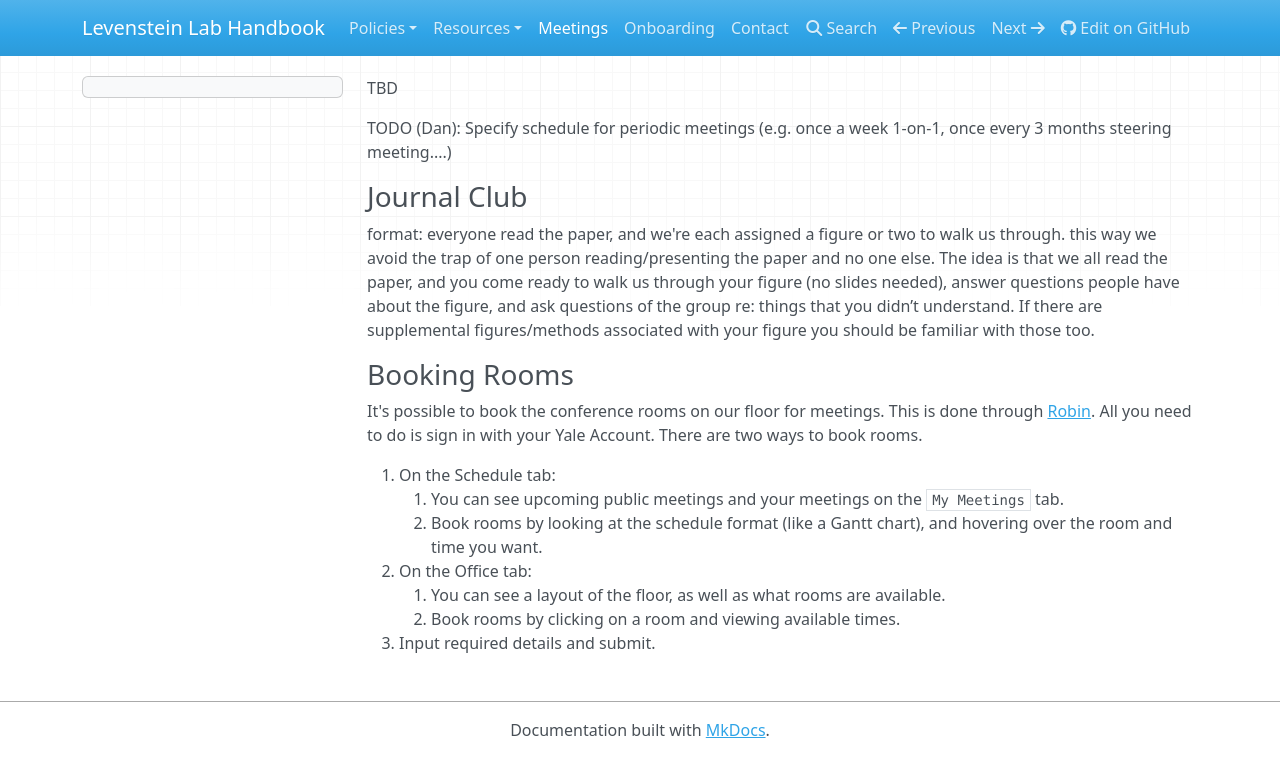
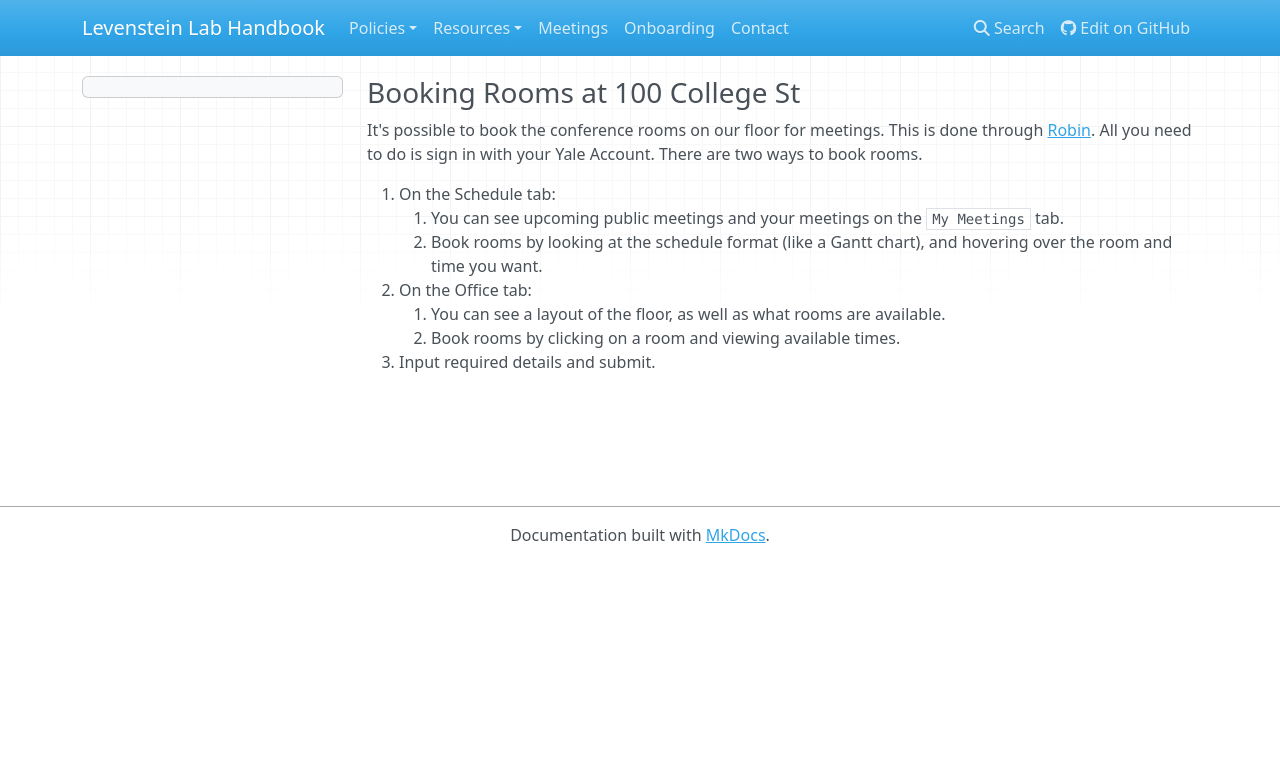
Before and after one commit to LevensteinLab/Lab-Handbook, an MkDocs documentation site: the page built from docs/booking.md, in a window 1280 px wide. Shown: the top 777 px of the page. Built offline with MkDocs 1.6.1, drawn with Linux system fonts in a browser that asks for light colours; nearby versions of some CDN libraries.

Commit message:
Clarify booking rooms location in documentation
Updated the booking documentation to specify the location.

```diff
--- a/docs/meetings.md
+++ b/docs/booking.md
@@ -1,12 +1,4 @@
-TBD
-
-TODO (Dan): Specify schedule for periodic meetings (e.g. once a week 1-on-1, once every 3 months steering meeting....)
-
-### Journal Club
-
-format: everyone read the paper, and we're each assigned a figure or two to walk us through. this way we avoid the trap of one person reading/presenting the paper and no one else. The idea is that we all read the paper, and you come ready to walk us through your figure (no slides needed), answer questions people have about the figure, and ask questions of the group re: things that you didn’t understand. If there are supplemental figures/methods associated with your figure you should be familiar with those too.
-
-### Booking Rooms
+### Booking Rooms at 100 College St
 
 It's possible to book the conference rooms on our floor for meetings. This is done through [Robin](https://dashboard.robinpowered.com/yale-university/schedule/user). All you need to do is sign in with your Yale Account. There are two ways to book rooms.
 
```
